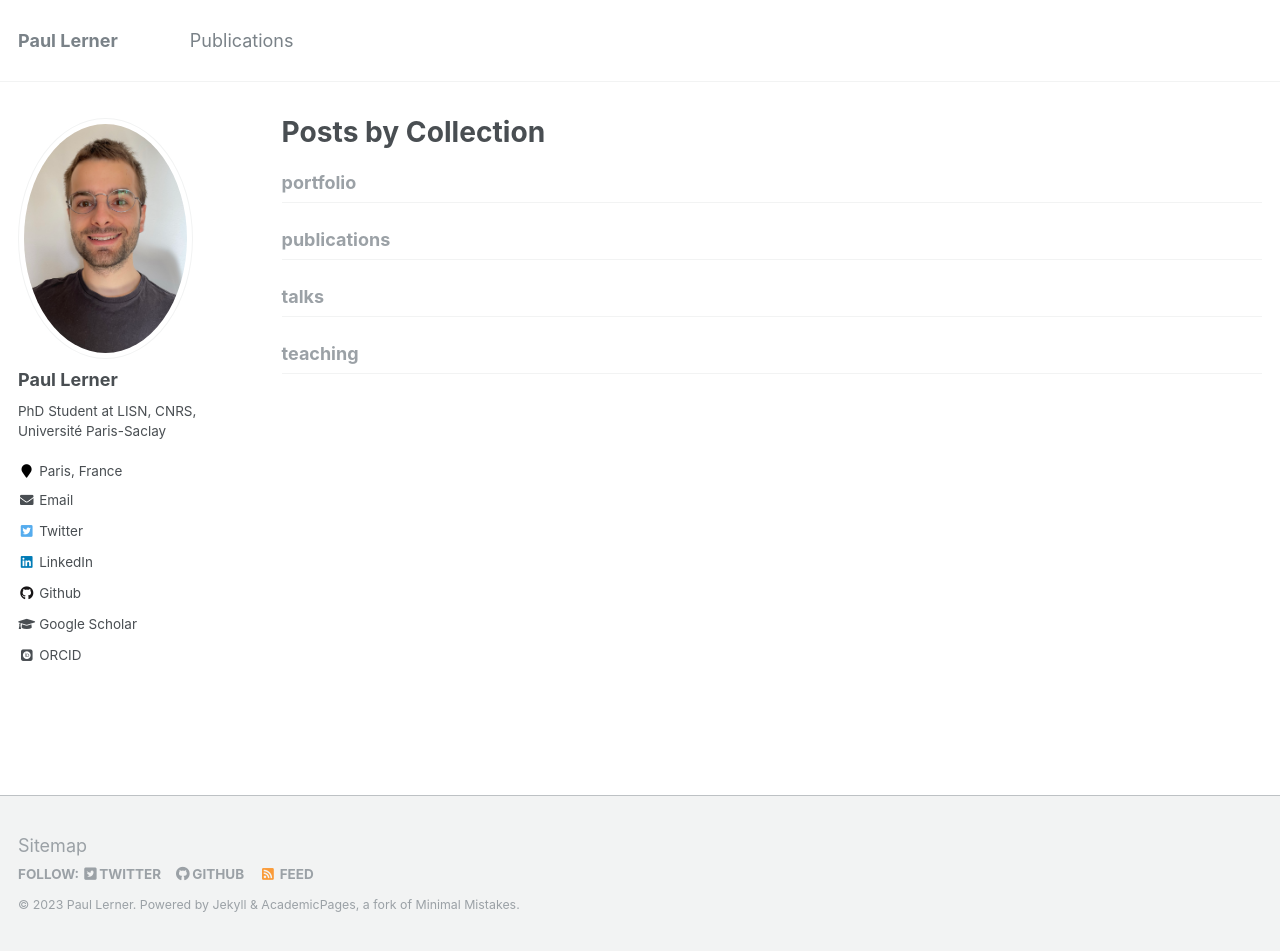
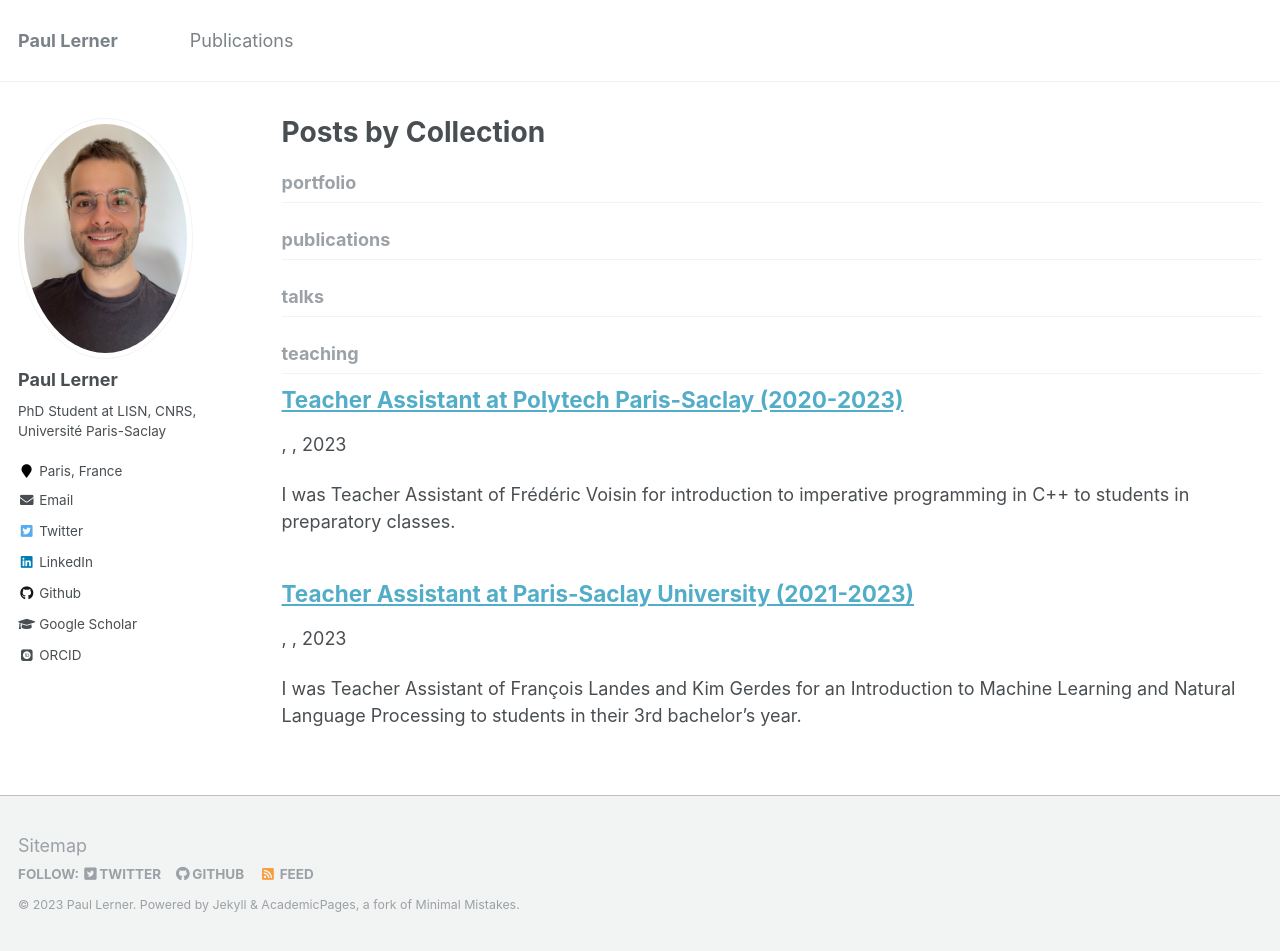
Before and after one commit to PaulLerner/PaulLerner.github.io, a Jekyll site: the page built from _pages/collection-archive.html, in a window 1280 px wide and 951 px high. Built offline with Jekyll 4.4.1, drawn with Linux system fonts in a browser that asks for light colours; some web fonts are replaced.

Commit message:
add teaching

```diff
--- a/_config.yml
+++ b/_config.yml
@@ -210,15 +210,15 @@ defaults:
       layout: single
       author_profile: true
 
-  # _teaching TODO
- # - scope:
-   #   path: ""
-   #   type: teaching
-   # values:
-   #   layout: single
-   #   author_profile: true
-    #  share: true
-    #  comments: true
+  # _teaching
+  - scope:
+      path: ""
+      type: teaching
+    values:
+      layout: single
+      author_profile: true
+      share: true
+      comments: true
 
   # _publications
   - scope:
--- /dev/null
+++ b/_pages/teaching.html
@@ -0,0 +1,14 @@
+---
+layout: archive
+title: "Teaching"
+permalink: /teaching/
+author_profile: true
+---
+
+{% include base_path %}
+
+<p> During my PhD, I was Teacher Assistant at Paris-Saclay University and Polytech Paris-Saclay. </p>
+
+{% for post in site.teaching reversed %}
+  {% include archive-single.html %}
+{% endfor %}
--- /dev/null
+++ b/_teaching/2020-polytech-ta.md
@@ -0,0 +1,9 @@
+---
+title: "Teacher Assistant at Polytech Paris-Saclay (2020-2023)"
+collection: teaching
+permalink: /teaching/2020-polytech-ta
+---
+
+I was Teacher Assistant of Frédéric Voisin for introduction to imperative programming in C++ to students in preparatory classes.
+
+I also taught Programming in C++ to students in first year of engineering school (in the class of Joël Falcou).
--- /dev/null
+++ b/_teaching/2021-saclay-ta.md
@@ -0,0 +1,8 @@
+---
+title: "Teacher Assistant at Paris-Saclay University (2021-2023)"
+collection: teaching
+permalink: /teaching/2021-saclay-ta
+---
+
+I was Teacher Assistant of François Landes and Kim Gerdes for an Introduction to Machine Learning and Natural Language Processing
+to students in their 3rd bachelor's year.
```
